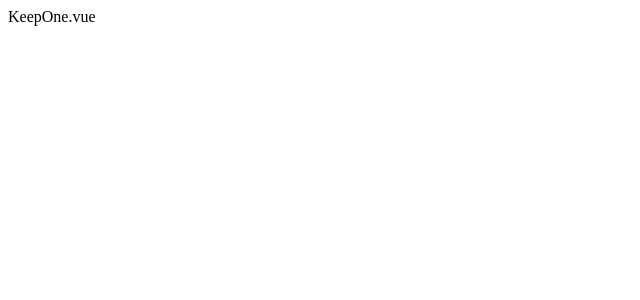
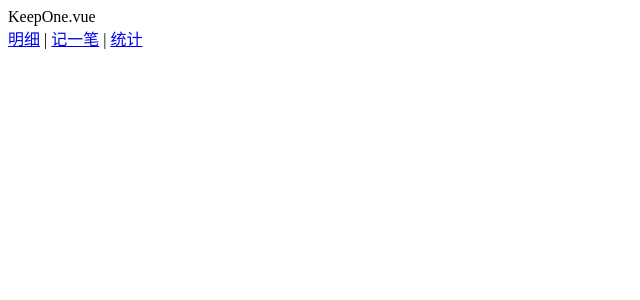
Before and after one commit to Ly-e/bookkeeping, a Vue app: page /#/keepone in a window 1280 px wide. Shown: the top 300 px of the page, without its empty margins (0-640 px from the left). Built offline with nearby package versions, Linux system fonts and the light colour scheme.

Commit message:
配置NavBar组件

```diff
--- a/src/views/DetailsPage.vue
+++ b/src/views/DetailsPage.vue
@@ -1,6 +1,7 @@
 <template>
     <div>
        DetailsPage.vue
+       <NavBar/>
     </div>
 </template>
 
--- a/src/views/KeepOne.vue
+++ b/src/views/KeepOne.vue
@@ -1,6 +1,7 @@
 <template>
     <div>
        KeepOne.vue
+       <NavBar/>
     </div>
 </template>
 
--- a/src/views/StatisticsPage.vue
+++ b/src/views/StatisticsPage.vue
@@ -1,6 +1,7 @@
 <template>
     <div>
          StatisticsPage.vue
+         <NavBar/>
     </div>
 </template>
 
```
